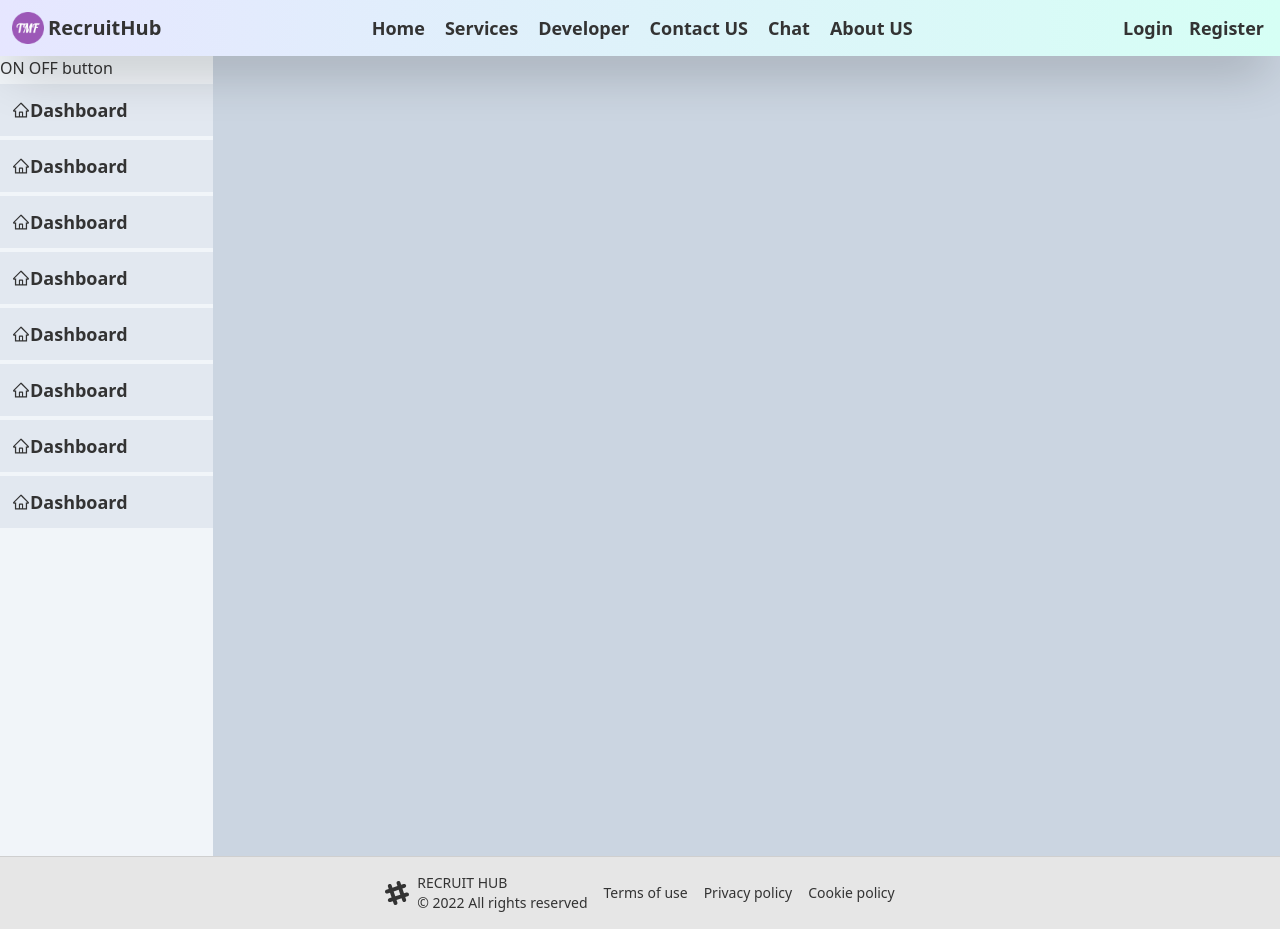
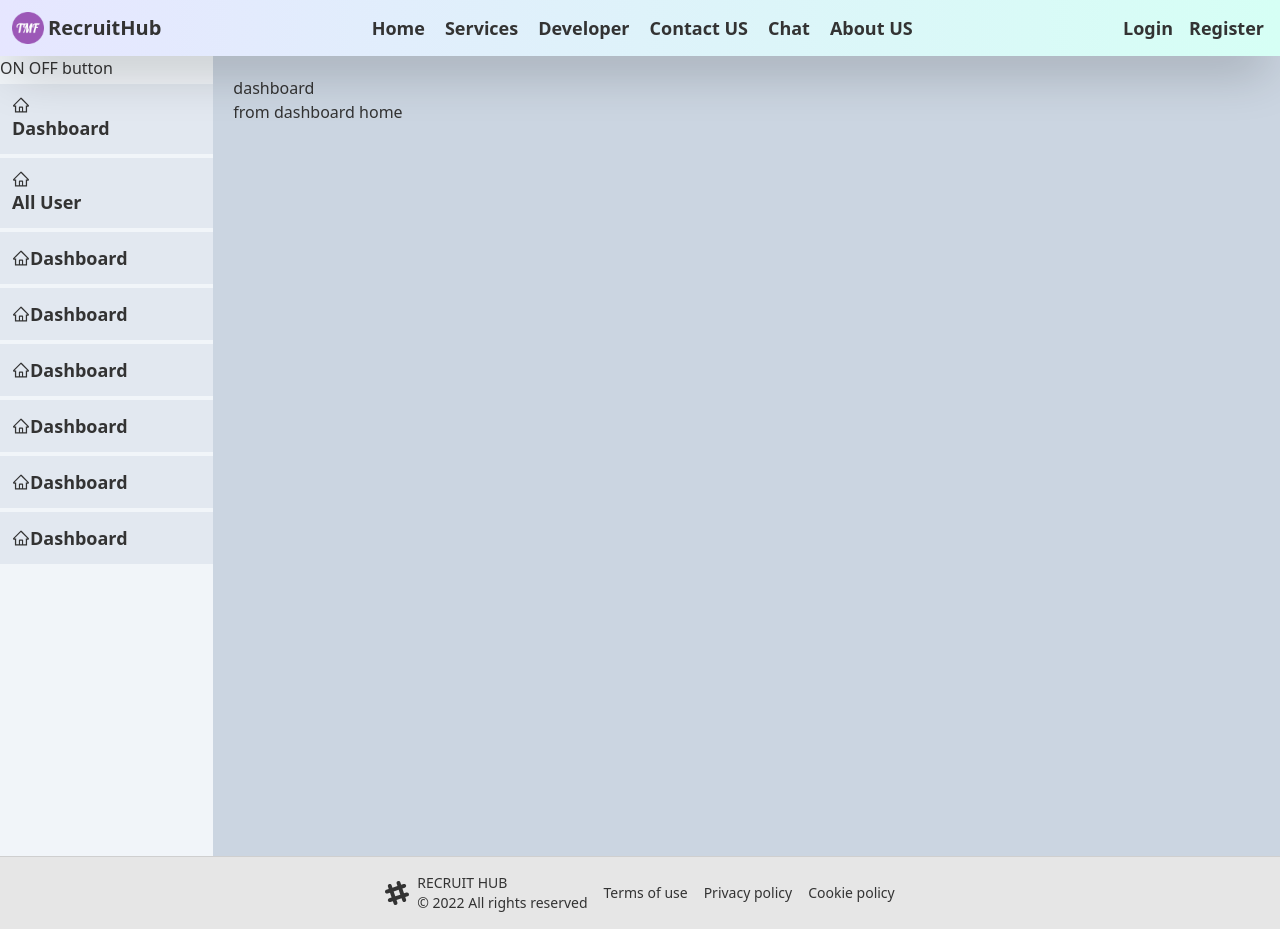
Before and after one commit to thecreativegang/recruit-hub-client-2, a React (Create React App) app: page /admin in a window 1280 px wide. Built offline with nearby package versions, Linux system fonts and the light colour scheme; no server answers.

Commit message:
nested route done

```diff
--- a/package.json
+++ b/package.json
@@ -13,6 +13,7 @@
     "@testing-library/user-event": "^13.5.0",
     "axios": "^0.27.2",
     "daisyui": "^2.15.1",
+    "date-fns": "^2.29.1",
     "emoji-picker-react": "^3.6.0",
     "firebase": "^9.8.2",
     "react": "^18.1.0",
--- /dev/null
+++ b/src/AdminDashboard/Alluser/Alluser.js
@@ -0,0 +1,11 @@
+import React from 'react';
+
+const Alluser = () => {
+    return (
+        <div>
+            <h1>from user</h1>
+        </div>
+    );
+};
+
+export default Alluser; <h1>from user</h1>
--- /dev/null
+++ b/src/AdminDashboard/DashboardHome/DashboardHome.js
@@ -0,0 +1,11 @@
+import React from 'react';
+
+const DashboardHome = () => {
+    return (
+        <div>
+            <h1>from dashboard home</h1>
+        </div>
+    );
+};
+
+export default DashboardHome;
--- a/src/AdminDashboard/MainAdmin/MainAdmin.jsx
+++ b/src/AdminDashboard/MainAdmin/MainAdmin.jsx
@@ -1,4 +1,5 @@
 import React from "react";
+import { Outlet } from "react-router-dom";
 import Sidebar from "../Sidebar/Sidebar";
 import "./MainAdmin.css";
 
@@ -12,7 +13,10 @@ const MainAdmin = () => {
       </div>
 
       {/* admin component render */}
-      <div className="bg-slate-300 col-span-10 p-5"></div>
+      <div className="bg-slate-300 col-span-10 p-5">
+        <h1>dashboard</h1>
+        <Outlet></Outlet>
+      </div>
     </section>
   );
 };
--- a/src/AdminDashboard/Sidebar/Sidebar.jsx
+++ b/src/AdminDashboard/Sidebar/Sidebar.jsx
@@ -1,5 +1,6 @@
 import React from "react";
 import { AiOutlineHome } from "react-icons/ai";
+import { Link } from "react-router-dom";
 
 const Sidebar = () => {
   return (
@@ -7,10 +8,16 @@ const Sidebar = () => {
       <button>ON OFF button</button>
       <ul className="">
         <li className="my-1 bg-slate-200 p-3 flex items-center text-lg font-semibold ">
-          <AiOutlineHome /> Dashboard
+          <Link to="/admin">
+            <AiOutlineHome />
+            Dashboard
+          </Link>
         </li>
         <li className="my-1 bg-slate-200 p-3 flex items-center text-lg font-semibold ">
-          <AiOutlineHome /> Dashboard
+          <Link to="/admin/alluser">
+            <AiOutlineHome />
+            All User
+          </Link>
         </li>
         <li className="my-1 bg-slate-200 p-3 flex items-center text-lg font-semibold ">
           <AiOutlineHome /> Dashboard
--- a/src/App.js
+++ b/src/App.js
@@ -17,6 +17,8 @@ import { UserStoreProvider } from './stateManagement/UserContext/UserContextStor
 import ChatPage from './components/Pages/ChatPage/ChatPage';
 import FindJob from './components/Pages/FindJob/FindJob';
 import MainAdmin from './AdminDashboard/MainAdmin/MainAdmin';
+import Alluser from './AdminDashboard/Alluser/Alluser';
+import DashboardHome from './AdminDashboard/DashboardHome/DashboardHome';
 
 function App() {
   return (
@@ -34,6 +36,7 @@ function App() {
           <Route path='/home' element={<RequireUsername>
             <Home />
           </RequireUsername>} />
+
           <Route path='/profile' element={<Profile></Profile>} />
           <Route path='/login' element={<Login />} />
           <Route path='/register' element={<AccountTypePage />} />
@@ -44,7 +47,10 @@ function App() {
           <Route path='/postJob' element={<PostAJob />}></Route>
           <Route path='/skilltest' element={<SkillAssessment />}></Route>
           <Route path='/findJob' element={<FindJob />}></Route>
-          <Route path='/admin' element={<MainAdmin />}></Route>
+          <Route path='/admin' element={<MainAdmin />}>
+            <Route index element={<DashboardHome></DashboardHome>}></Route>
+            <Route path='alluser' element={<Alluser></Alluser>}></Route>
+          </Route>
 
         </Routes >
         <FooterBottomSection />
```
Also changed, not shown: src/AdminDashboard/MainAdmin/AdminHome/AdminHome.jsx (deleted, +0 -11 lines), 1 other file (tests, documents, lock files or other folders).
